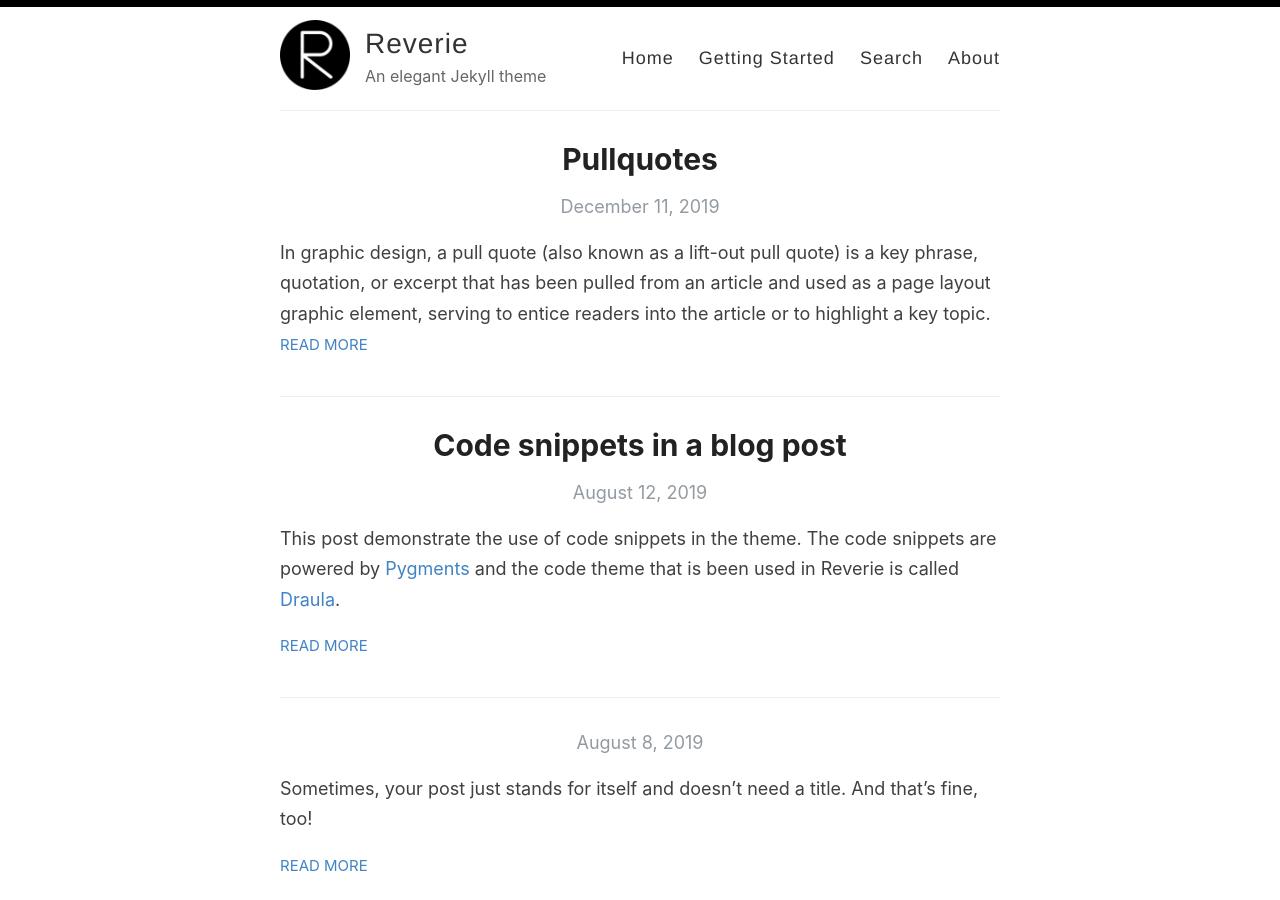
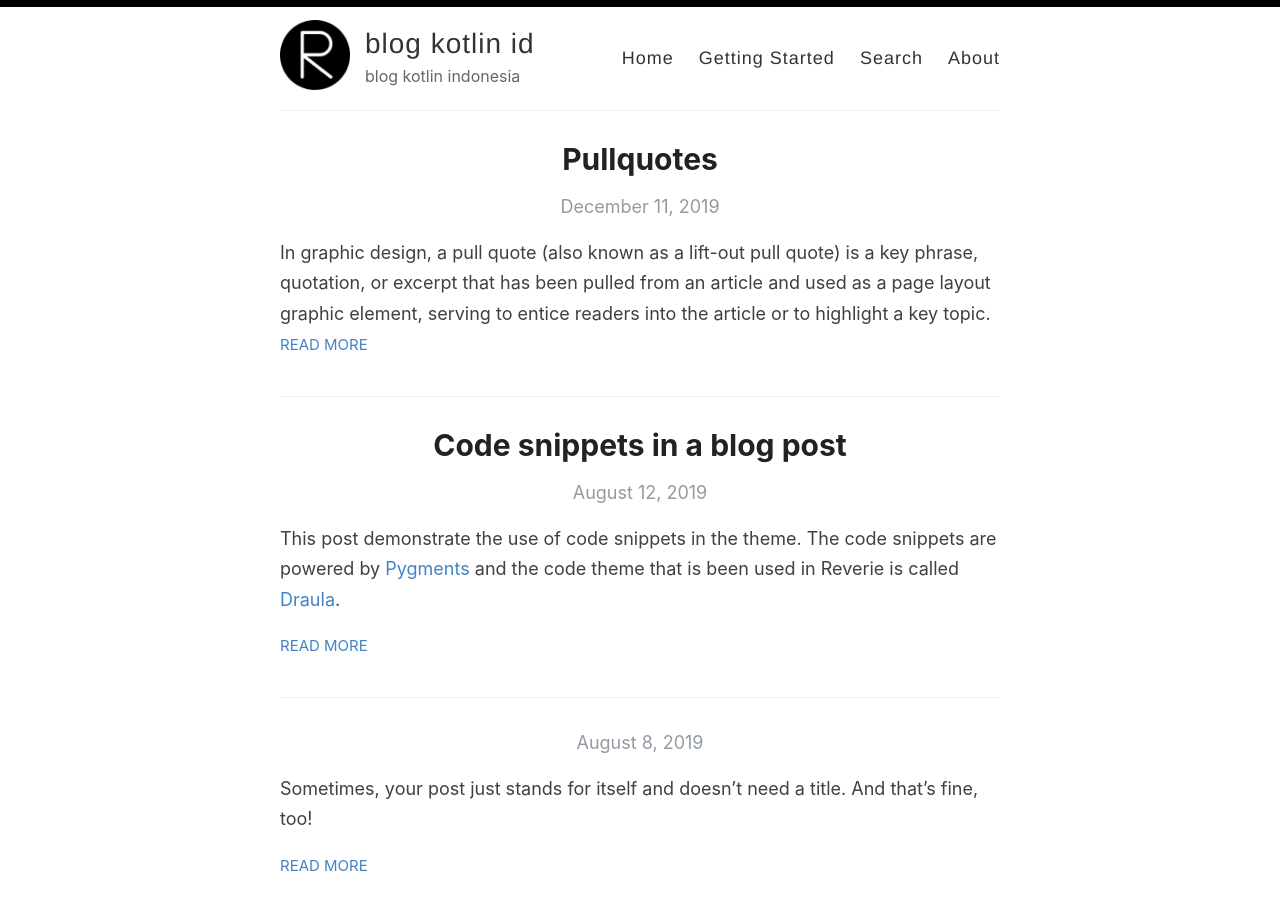
Before and after one commit to aridwiprayogo/aridwiprayogo.github.io, a Jekyll site: the page built from index.html, in a window 1280 px wide and 900 px high. Built offline with Jekyll 4.4.1, drawn with Linux system fonts in a browser that asks for light colours; the list of posts is cut into pages by our own code.

Commit message:
Update _config.yml

```diff
--- a/_config.yml
+++ b/_config.yml
@@ -3,13 +3,13 @@
 #
 
 # Name of your site (displayed in the header)
-name: Reverie
+name: blog kotlin id
 
 # Name of the author
-author: Amit Merchant
+author: Ari Dwi prayogo
 
 # Short bio or description (displayed in the header)
-description: An elegant Jekyll theme
+description: blog kotlin indonesia
 
 # URL of your avatar or profile pic (you could use your GitHub profile pic)
 avatar: /images/reverie.png
```
